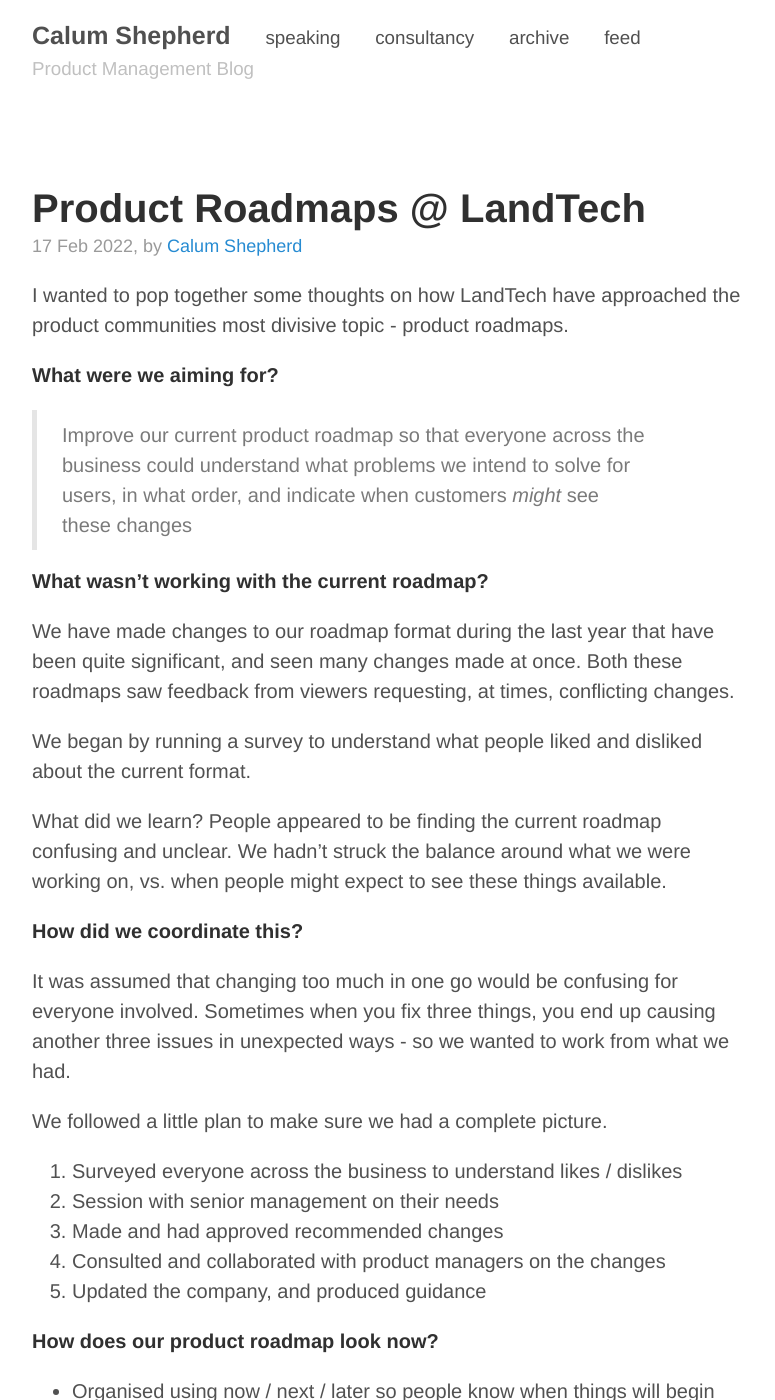
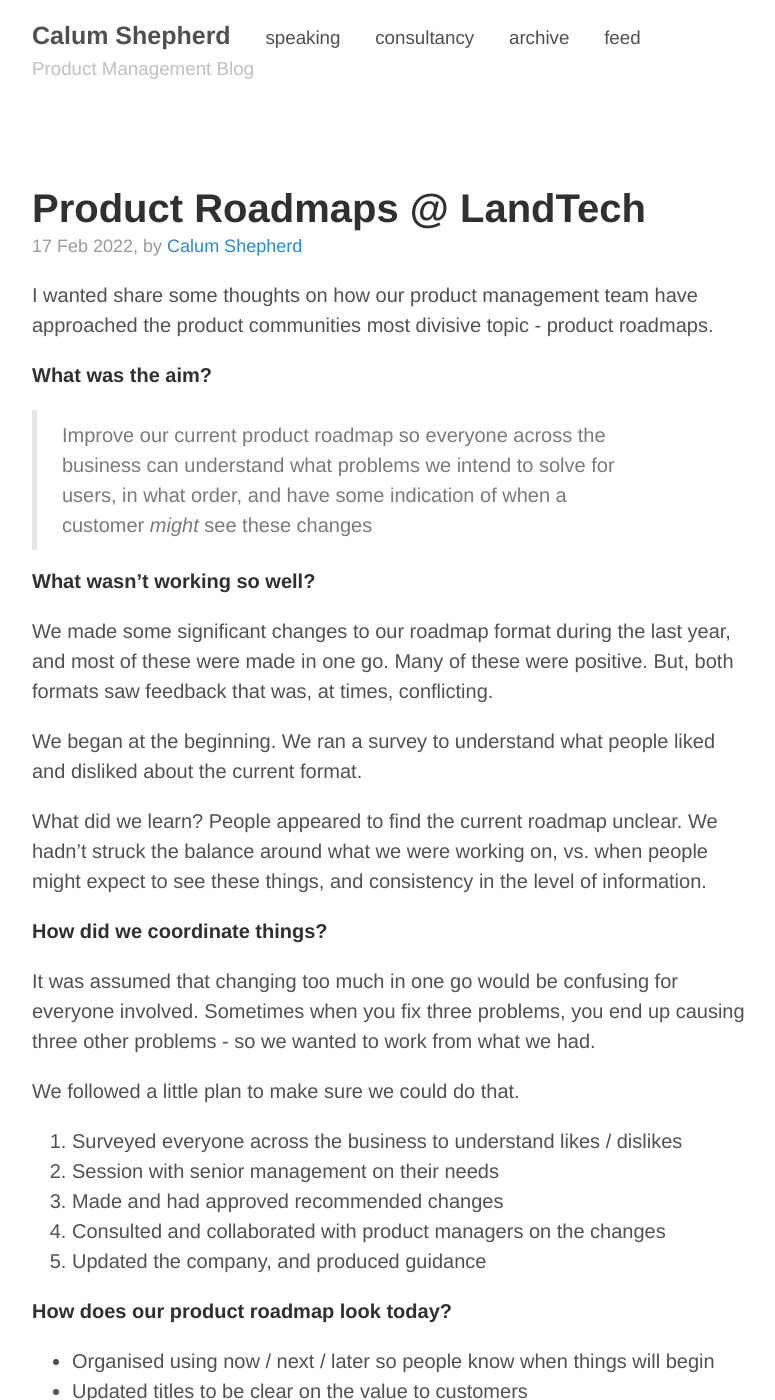
Before and after one commit to calcode/calcode.github.io, a Jekyll site: the page built from _posts/2022-02-17-landtech-product-roadmaps.md, in a window 1280 px wide and 1400 px high. Shown: the whole window, without its empty margins (248-1023 px from the left). Built offline with Jekyll 4.4.1, drawn with Linux system fonts in a browser that asks for light colours; some of the changed text lies outside the part shown.

Commit message:
Update 2022-02-17-landtech-product-roadmaps.md
Updated

```diff
--- a/_posts/2022-02-17-landtech-product-roadmaps.md
+++ b/_posts/2022-02-17-landtech-product-roadmaps.md
@@ -1,27 +1,27 @@
 ---
 layout: post
 title: Product Roadmaps @ LandTech
-permalink: landtech-product-roadmaps
+permalink: product-roadmaps
 ---
-I wanted to pop together some thoughts on how LandTech have approached the product communities most divisive topic - product roadmaps.
+I wanted share some thoughts on how our product management team have approached the product communities most divisive topic - product roadmaps.
 
-**What were we aiming for?**
+**What was the aim?**
 
-> Improve our current product roadmap so that everyone across the business could understand what problems we intend to solve for users, in what order, and indicate when customers *might* see these changes
+> Improve our current product roadmap so everyone across the business can understand what problems we intend to solve for users, in what order, and have some indication of when a customer *might* see these changes
 
-**What wasn’t working with the current roadmap?**
+**What wasn’t working so well?**
 
-We have made changes to our roadmap format during the last year that have been quite significant, and seen many changes made at once. Both these roadmaps saw feedback from viewers requesting, at times, conflicting changes.
+We made some significant changes to our roadmap format during the last year, and most of these were made in one go. Many of these were positive. But, both formats saw feedback that was, at times, conflicting.
 
-We began by running a survey to understand what people liked and disliked about the current format.
+We began at the beginning. We ran a survey to understand what people liked and disliked about the current format.
 
-What did we learn? People appeared to be finding the current roadmap confusing and unclear. We hadn’t struck the balance around what we were working on, vs. when people might expect to see these things available.
+What did we learn? People appeared to find the current roadmap unclear. We hadn’t struck the balance around what we were working on, vs. when people might expect to see these things, and consistency in the level of information.
 
-**How did we coordinate this?**
+**How did we coordinate things?**
 
-It was assumed that changing too much in one go would be confusing for everyone involved. Sometimes when you fix three things, you end up causing another three issues in unexpected ways - so we wanted to work from what we had.
+It was assumed that changing too much in one go would be confusing for everyone involved. Sometimes when you fix three problems, you end up causing three other problems - so we wanted to work from what we had.
 
-We followed a little plan to make sure we had a complete picture.
+We followed a little plan to make sure we could do that.
 
 1. Surveyed everyone across the business to understand likes / dislikes
 2. Session with senior management on their needs
@@ -29,14 +29,15 @@
 4. Consulted and collaborated with product managers on the changes
 5. Updated the company, and produced guidance
 
-**How does our product roadmap look now?**
+**How does our product roadmap look today?**
 
 - Organised using now / next / later so people know when things will begin
-- Updated titles to reflect customer value
+- Updated titles to be clear on the value to customers
 - Aligned to objectives
 - Added consistent descriptions
 - Statuses provided (new idea, candidate, discovery, delivery, shipped etc)
 - Indicative release window (eg. Q4, or March 2022) on the card
+- Consistent level of granularity between items
 - Linked to opportunity assessments (an assessment of the value of the idea)
 
 Here is the internal product roadmap format...
@@ -45,9 +46,9 @@
 
 **What about public product roadmaps?**
 
-We’re keeping this one internal only, as the full breadth of information isn’t appropriate for making available externally.
+We’re keeping our product roadmap internal only, as all this information isn't useful for our customers.
 
-However, we have now created an alternative for our customer community to consume. It’s going to be used to gather more direct feedback around our ideas.
+However, we have a draft of an alternative product roadmap for our community to consume. It’s going to be used to gather feedback around things which we need more information about, helping to ensure we deliver the right thing for customers. So, for that reason the format differs.
 
 - Organised using now available / in progress / considering (split into thinking about doing, and need more feedback on)
 - Reduced information on each card, with now available / in progress including a sketch of the idea
@@ -58,4 +59,6 @@
 
 **What next?**
 
-We’re going to monitor feedback from the teams about the changes, and see where we can make further improvements. And, we’re intending on rolling out the public product roadmap to our community in the near term - yeehaw.
+It's going to be about monitoring feedback now, and seeing where we can make further improvements. We're also looking at rolling out the public product roadmap to our community in the near term - which is pretty exciting!
+
+C
```
